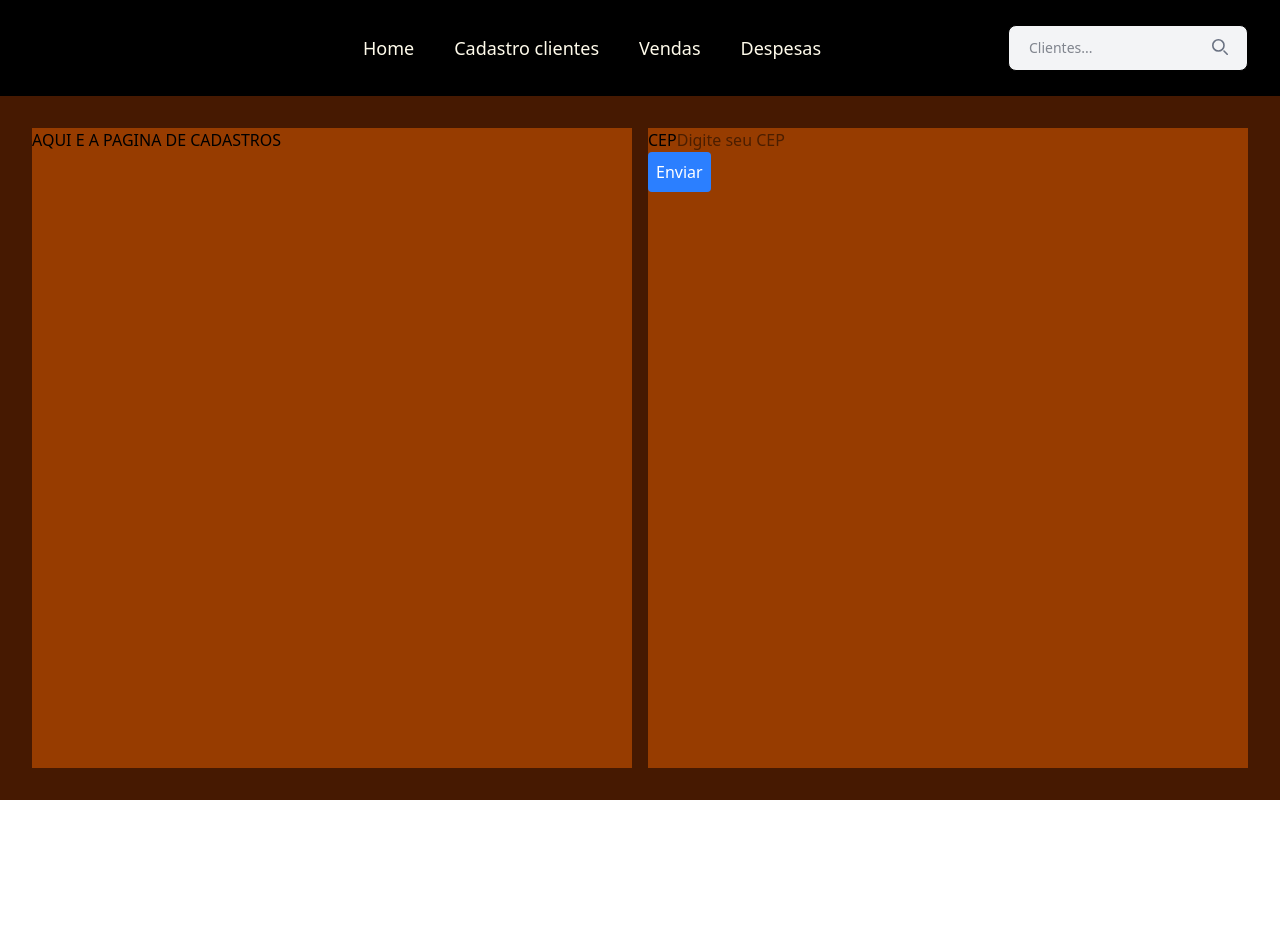
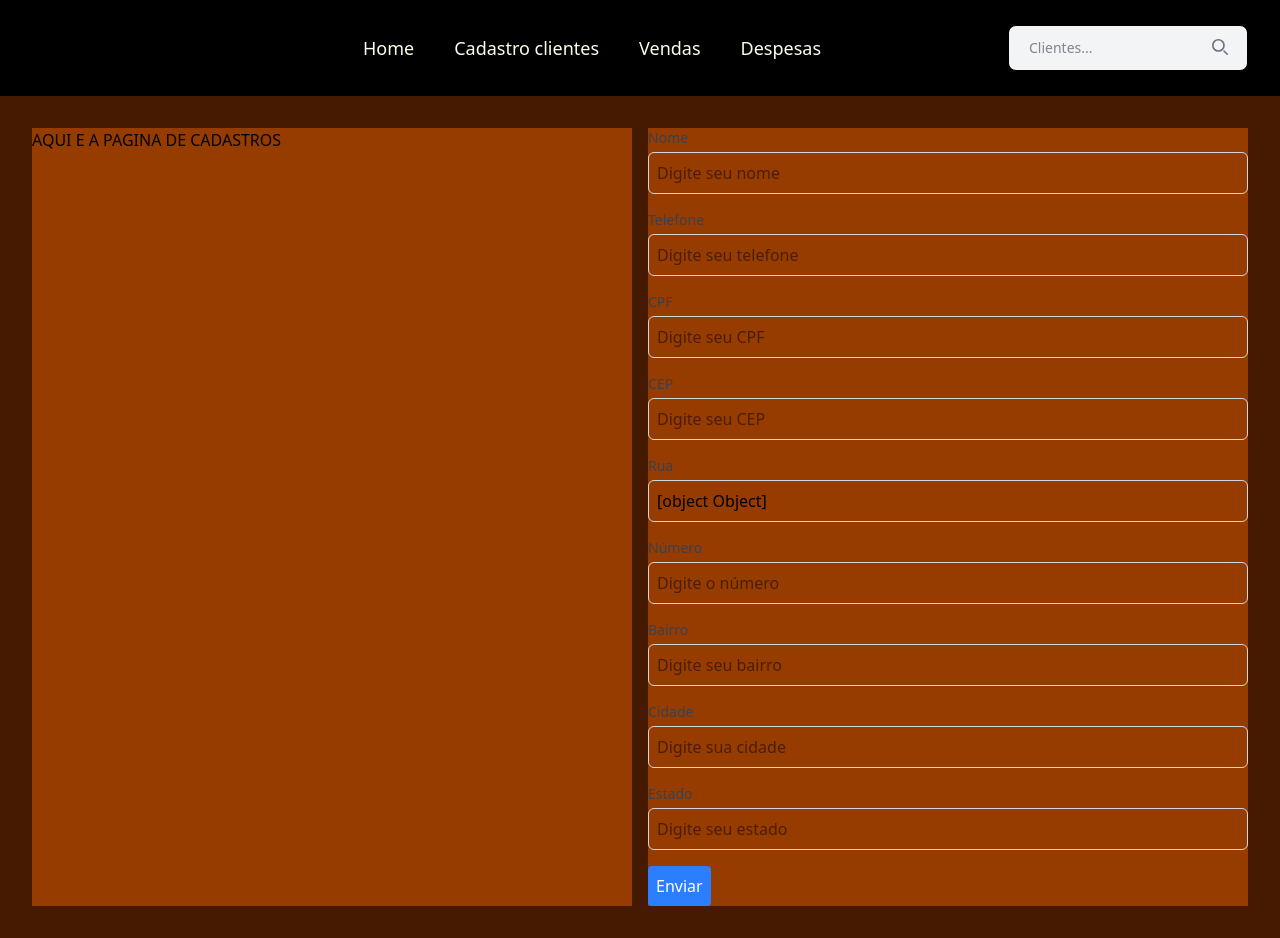
Before and after one commit to LeonardoLobas/Gest-o, a React (Vite) app: page /CadastroCliente in a window 1280 px wide. Before the commit the page ends 800 px from the top, so only its background shows below. Built offline with nearby package versions, Linux system fonts and the light colour scheme.

Commit message:
Adicionar componente de input reutilizável e atualizar formulário de cadastro de clientes com novos campos

```diff
--- a/src/Components/CadastroClientes.tsx
+++ b/src/Components/CadastroClientes.tsx
@@ -2,6 +2,7 @@ import { useForm } from "react-hook-form";
 import { zodResolver } from "@hookform/resolvers/zod";
 import { z } from "zod";
 import axios from "axios";
+import Input from "./ui/Input";
 
 const validationCEP = async (cep: string) => {
     try {
@@ -41,7 +42,7 @@ const registrationScheme = z.object({
     }),
 });
 
-type FormData = z.infer<typeof registrationScheme>;
+export type FormData = z.infer<typeof registrationScheme>;
 
 const CadastroClientes = () => {
     const {
@@ -60,21 +61,78 @@ const CadastroClientes = () => {
         <div className="grid grid-cols-2 gap-4 p-8 bg-amber-950 flex-1 ">
             <div className="bg-amber-800">AQUI E A PAGINA DE CADASTROS</div>
             <form onSubmit={handleSubmit(submit)} className="bg-amber-800">
-                <div>
-                    <label htmlFor="cep">CEP</label>
-                    <input
-                        {...register("cep")}
-                        type="text"
-                        id="cep"
-                        placeholder="Digite seu CEP"
-                        onSubmit={handleSubmit(submit)}
-                    />
-                    {errors.cep && (
-                        <span className="text-red-500">
-                            {errors.cep.message}
-                        </span>
-                    )}
-                </div>
+                <Input
+                    label="Nome"
+                    name="nome"
+                    type="text"
+                    placeholder="Digite seu nome"
+                    register={register}
+                    error={errors.nome}
+                />
+                <Input
+                    label="Telefone"
+                    name="telefone"
+                    type="text"
+                    placeholder="Digite seu telefone"
+                    register={register}
+                    error={errors.telefone}
+                />
+                <Input
+                    label="CPF"
+                    name="cpf"
+                    type="text"
+                    placeholder="Digite seu CPF"
+                    register={register}
+                    error={errors.cpf}
+                />
+                <Input
+                    label="CEP"
+                    name="cep"
+                    type="text"
+                    placeholder="Digite seu CEP"
+                    register={register}
+                    error={errors.cep}
+                />
+                <Input
+                    label="Rua"
+                    name="endereco"
+                    type="text"
+                    placeholder="Digite sua rua"
+                    register={register}
+                    error={errors.endereco?.rua}
+                />
+                <Input
+                    label="Número"
+                    name="endereco.numero"
+                    type="text"
+                    placeholder="Digite o número"
+                    register={register}
+                    error={errors.endereco?.numero}
+                />
+                <Input
+                    label="Bairro"
+                    name="endereco.bairro"
+                    type="text"
+                    placeholder="Digite seu bairro"
+                    register={register}
+                    error={errors.endereco?.bairro}
+                />
+                <Input
+                    label="Cidade"
+                    name="endereco.cidade"
+                    type="text"
+                    placeholder="Digite sua cidade"
+                    register={register}
+                    error={errors.endereco?.cidade}
+                />
+                <Input
+                    label="Estado"
+                    name="endereco.estado"
+                    type="text"
+                    placeholder="Digite seu estado"
+                    register={register}
+                    error={errors.endereco?.estado}
+                />
                 <button
                     className="p-2 bg-blue-500 cursor-pointer text-white rounded"
                     type="submit"
--- /dev/null
+++ b/src/Components/ui/Input.tsx
@@ -0,0 +1,45 @@
+import React from "react";
+import { UseFormRegister, FieldError } from "react-hook-form";
+import { FormData } from "../CadastroClientes";
+
+// Tipo de propriedades do input
+interface InputProps {
+    label: string;
+    name: keyof FormData | `endereco.${keyof FormData["endereco"]}`;
+    type: string;
+    placeholder: string;
+    register: UseFormRegister<FormData>;
+    error?: FieldError;
+}
+
+const Input: React.FC<InputProps> = ({
+    label,
+    name,
+    type,
+    placeholder,
+    register,
+    error,
+}) => {
+    return (
+        <div className="mb-4">
+            <label
+                htmlFor={name}
+                className="block text-sm font-medium text-gray-700"
+            >
+                {label}
+            </label>
+            <input
+                {...register(name)}
+                type={type}
+                id={name}
+                placeholder={placeholder}
+                className="mt-1 p-2 border border-gray-300 rounded-md w-full"
+            />
+            {error && (
+                <span className="text-red-500 text-sm">{error.message}</span>
+            )}
+        </div>
+    );
+};
+
+export default Input;
```
